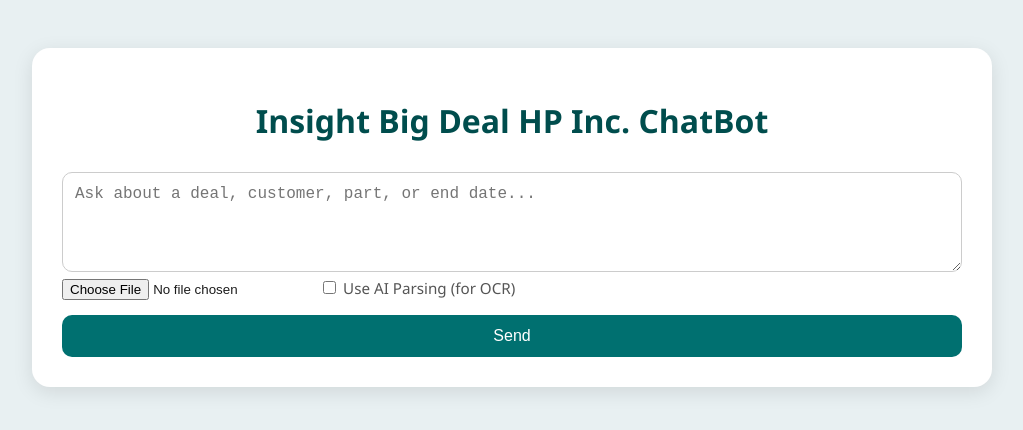
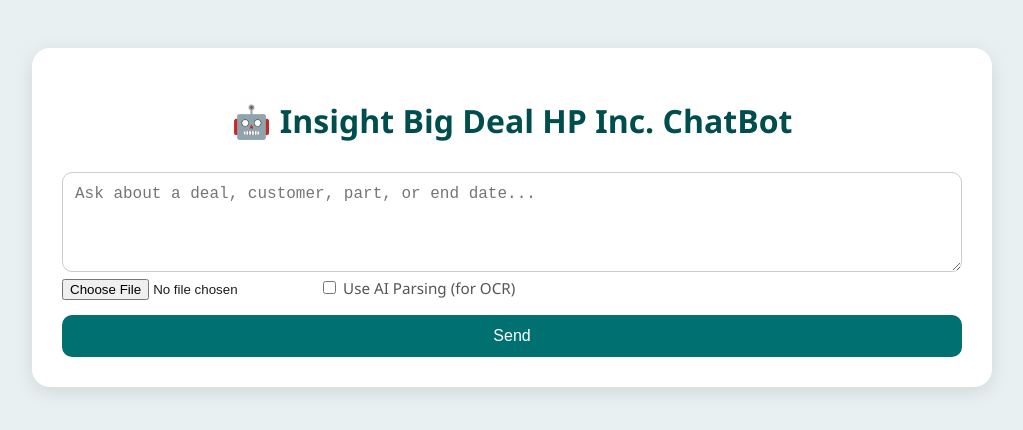
Before and after one commit to Pricepro2006/Chatbot, a plain HTML site: page chat.html in a window 1280 px wide. Shown: the whole page, without its empty margins (128-1151 px from the left). Drawn offline with Linux system fonts and the light colour scheme.

Commit message:
Add files via upload

```diff
--- a/chat.html
+++ b/chat.html
@@ -87,7 +87,7 @@
 <body>
 
   <div id="chatbox">
-    <h1>Insight Big Deal HP Inc. ChatBot</h1>
+    <h1>🤖 Insight Big Deal HP Inc. ChatBot</h1>
     <div id="messages"></div>
 
     <textarea id="userInput" placeholder="Ask about a deal, customer, part, or end date..."></textarea>
```
Also changed, not shown: index.html (+1 -1 lines).
